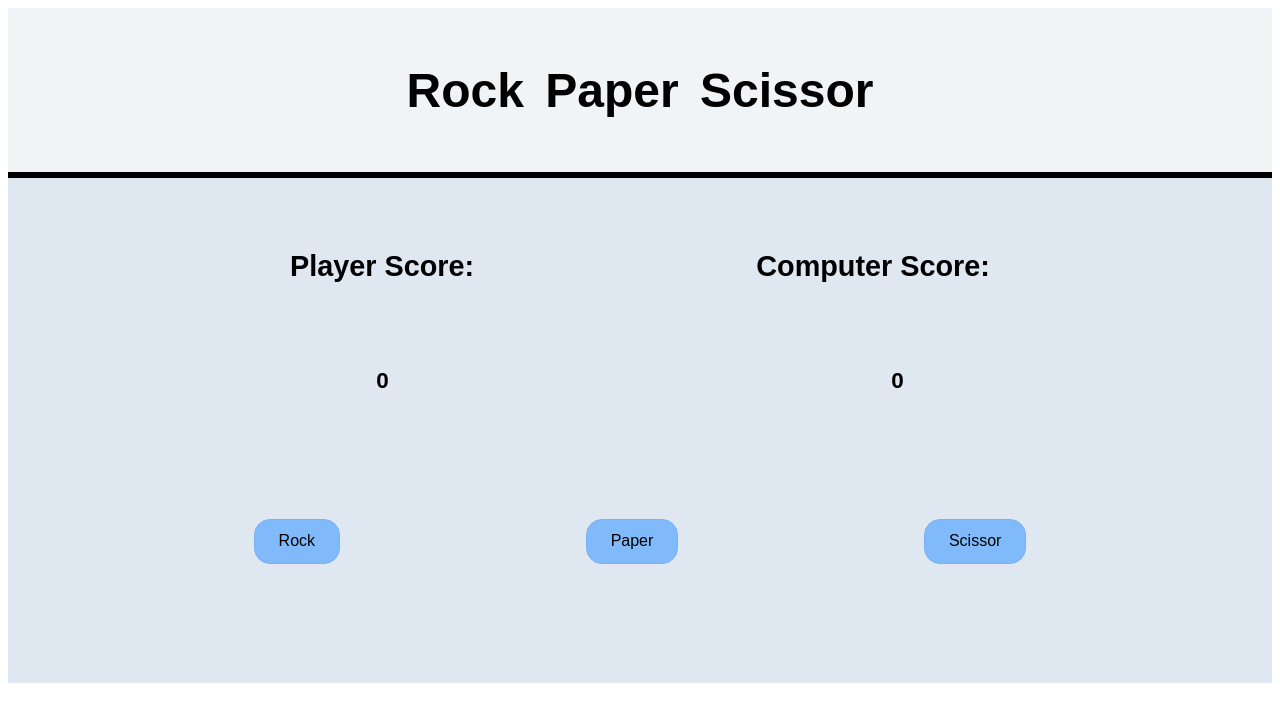
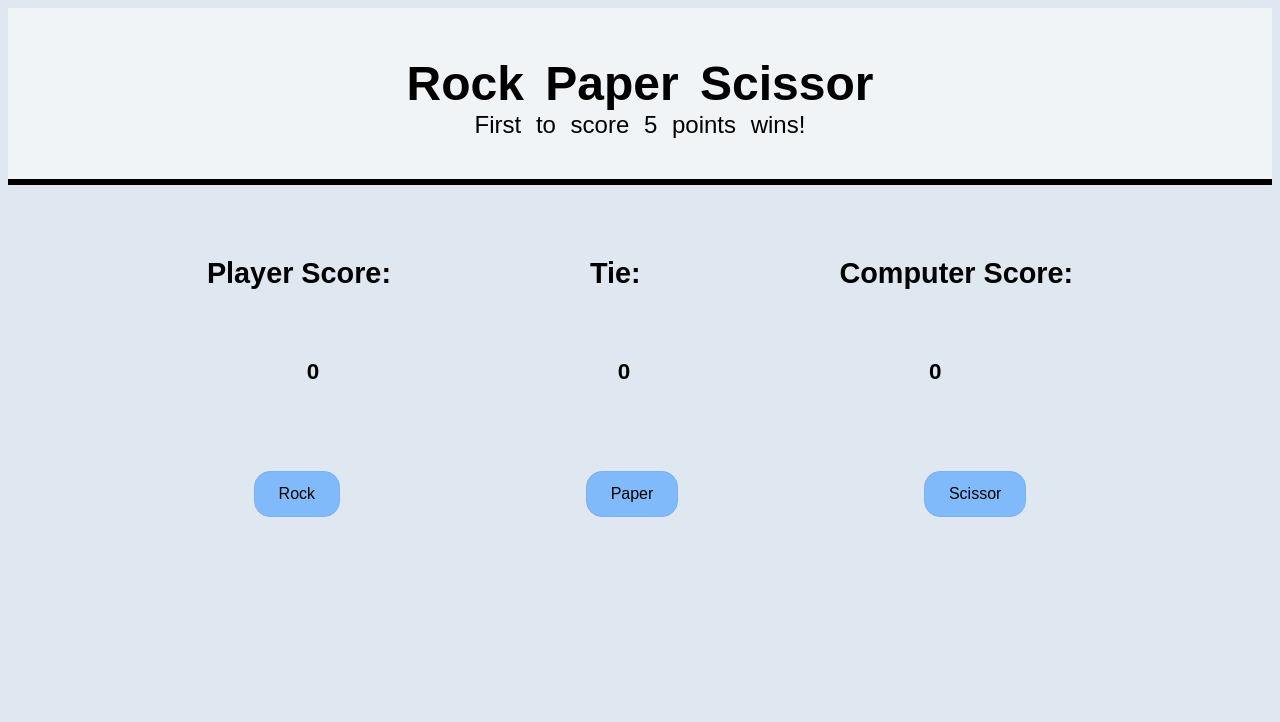
Before and after one commit to erikbriganty/rock-paper-scissors, a plain HTML site: page index.html in a window 1280 px wide. Drawn offline with Linux system fonts and the light colour scheme.

Commit message:
Final commit. Project completed.

```diff
--- a/index.html
+++ b/index.html
@@ -7,15 +7,20 @@
     <link rel="stylesheet" href="styles.css" />
   </head>
   <header>
-    <h1>Rock Paper Scissor</h1>
+	<h1>Rock Paper Scissor</h1>
+	<div>
+	<p id="p-header">First to score 5 points wins!</p>
+</div>
   </header>
   <body>
     <div class="names">
-      <h2>Player Score:</h2>
+	  <h2>Player Score:</h2>
+	  <h2>Tie:</h2>
       <h2>Computer Score:</h2>
     </div>
     <div class="score">
-      <h3 id="userScore">0</h3>
+	  <h3 id="userScore">0</h3>
+	  <h3 id="tieScore">0</h3>
       <h3 id="compScore">0</h3>
       </div>
     </div>
--- a/script.js
+++ b/script.js
@@ -31,7 +31,8 @@
     const compScore = document.getElementById("compScore");
     computerScore += 1;
     compScore.innerText = computerScore;
-    sayComp.innerText = `Computer wins!\nTie: ${tie}`;
+    sayComp.innerText += "Computer wins!";
+    if (playerScore === 5 || computerScore === 5) return gameOver();
     return;
   }
 
@@ -40,42 +41,42 @@
     const userScore = document.getElementById("userScore");
     playerScore += 1;
     userScore.innerText = playerScore;
-    sayPlayer.innerText = `You win!\nTie: ${tie}`;
+    sayPlayer.innerText += "You win!";
+    if (playerScore === 5 || computerScore === 5) return gameOver();
     return;
   }
 
   function setTie() {
     const sayTie = document.getElementById("announce");
+    const tieScore = document.getElementById("tieScore");
     tie += 1;
-    sayTie.innerText = `It's a tie.\nTie: ${tie}`;
+    tieScore.innerText = tie;
+    sayTie.innerText = "It's a tie.";
     return;
   }
 
   function gameOver() {
     const endGame = document.getElementById("announce");
-    endGame.innerText = `Game Over!\nTie: ${tie}`;
+    endGame.innerText += "\nGame Over.";
     rock.removeEventListener("click", rockChoice);
     paper.removeEventListener("click", paperChoice);
     scissor.removeEventListener("click", scissorChoice);
     return;
   }
 
-  let games = 0;
   function playGame(playerSelection, computerSelection) {
-    if (games === 3) return gameOver();
-
+    const compChoice = document.getElementById("announce");
     if (
       (playerSelection === "scissor" && computerSelection === "rock") ||
       (playerSelection === "paper" && computerSelection === "scissor") ||
       (playerSelection === "rock" && computerSelection === "paper")
     ) {
-      ++games;
+      compChoice.innerText = `Your opponent chose ${computerSelection}.\n`;
       return compWon();
     } else if (playerSelection == computerSelection) {
-      --games;
       return setTie();
     } else {
-      ++games;
+      compChoice.innerText = `Your opponent chose ${computerSelection}.\n`;
       return playerWon();
     }
   }
--- a/styles.css
+++ b/styles.css
@@ -1,24 +1,38 @@
+html {
+  font-family: Arial, Helvetica, sans-serif;
+  max-width: 100%;
+}
+
 header {
   background-color: rgb(241, 244, 247);
   display: flex;
+  flex-direction: column;
   justify-content: center;
   word-spacing: 0.5rem;
-  font-family: Arial, Helvetica, sans-serif;
-  font-size: 1.5rem;
-  padding: 1.4rem 0 1.4rem 0;
-  max-width: 100%;
+  padding: 1rem 0 1rem 0;
   border-bottom: 0.4rem solid black;
 }
 
+h1 {
+  text-align: center;
+  font-size: 3rem;
+  margin-bottom: 0;
+}
+#p-header {
+  text-align: center;
+  font-size: 1.5rem;
+  margin-top: 0;
+}
+
+body {
+  background-color: rgb(223, 231, 240);
+}
 .names {
-  background-color: rgb(223, 231, 240);
   display: flex;
   justify-content: center;
   justify-content: space-evenly;
-  font-family: Arial, Helvetica, sans-serif;
   font-size: 1.2rem;
   padding: 3rem 0 1.4rem 0;
-  max-width: 100%;
 }
 
 .score {
@@ -26,37 +40,15 @@ header {
   display: flex;
   justify-content: center;
   justify-content: space-evenly;
-  font-family: Arial, Helvetica, sans-serif;
   font-size: 1.2rem;
-  padding: 1rem 0 1.4rem 0;
-  max-width: 100%;
-}
-
-#userScore {
-  margin-right: 8.4rem;
+  padding: 0 2rem 0 0;
 }
 
 .btn {
-  background-color: rgb(223, 231, 240);
   display: flex;
   justify-content: center;
   justify-content: space-evenly;
-  padding: 5rem 0 2.4rem 0;
-  max-width: 100%;
-  margin-top: auto;
-}
-
-#announce {
-  background-color: rgb(223, 231, 240);
-  display: flex;
-  justify-content: center;
-  justify-content: space-evenly;
-  font-family: Arial, Helvetica, sans-serif;
-  font-size: 1.2rem;
-  padding: 2rem 0 3rem 0;
-  margin-top: auto;
-  margin-bottom: auto;
-  max-width: 100%;
+  padding: 4rem 0 0rem 0;
 }
 
 #rock {
@@ -121,3 +113,10 @@ header {
 #scissor:focus {
   outline-width: 0;
 }
+
+#announce {
+  display: flex;
+  justify-content: center;
+  font-size: 1.5rem;
+  padding-top: 2rem;
+}
```
